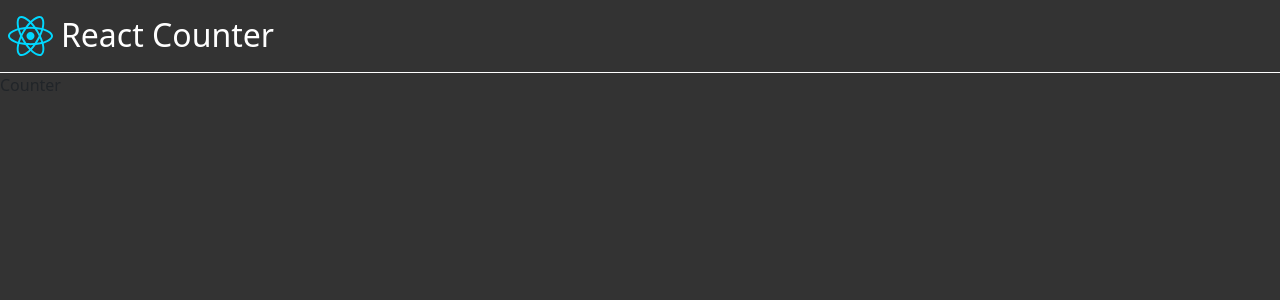
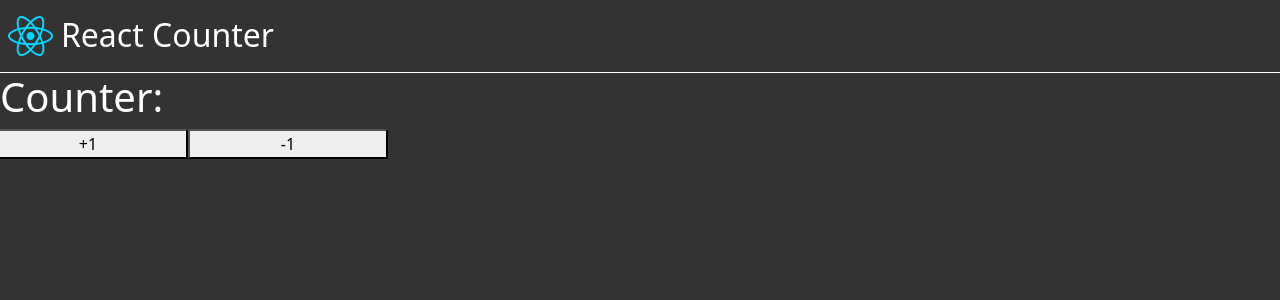
Before and after one commit to Randolph-dev/React-counter, a React (Vite) app: page / in a window 1280 px wide. Shown: the top 300 px of the page. Built offline with nearby package versions, Linux system fonts and the light colour scheme.

Commit message:
added buttons

```diff
--- a/src/Counter.tsx
+++ b/src/Counter.tsx
@@ -1,7 +1,18 @@
 const Counter = () => {
+    const handleAttack = () => {
+        alert('Attack is clicked!')
+    }
+    const handleDefense = () => {
+        alert('Defend is clicked!')
+    }
+
   return (
-    <div>Counter</div>
-  )
+    <div className="row text-white">
+        <h1>Counter: </h1>
+        <button onClick={handleAttack} style={{width: '200px'}}>+1</button>
+        <button onClick={handleDefense} style={{width: '200px'}}>-1</button>
+    </div>
+   )
 }
 
 export default Counter
```
